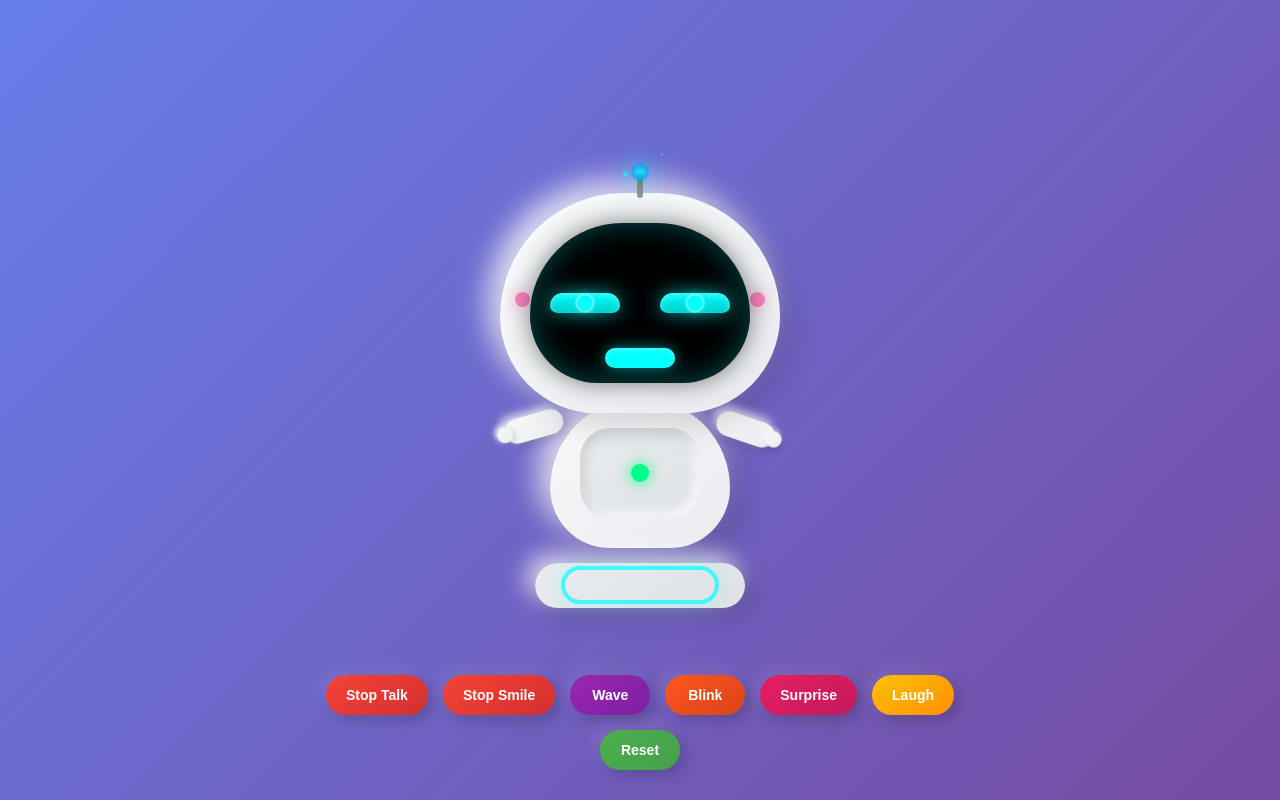
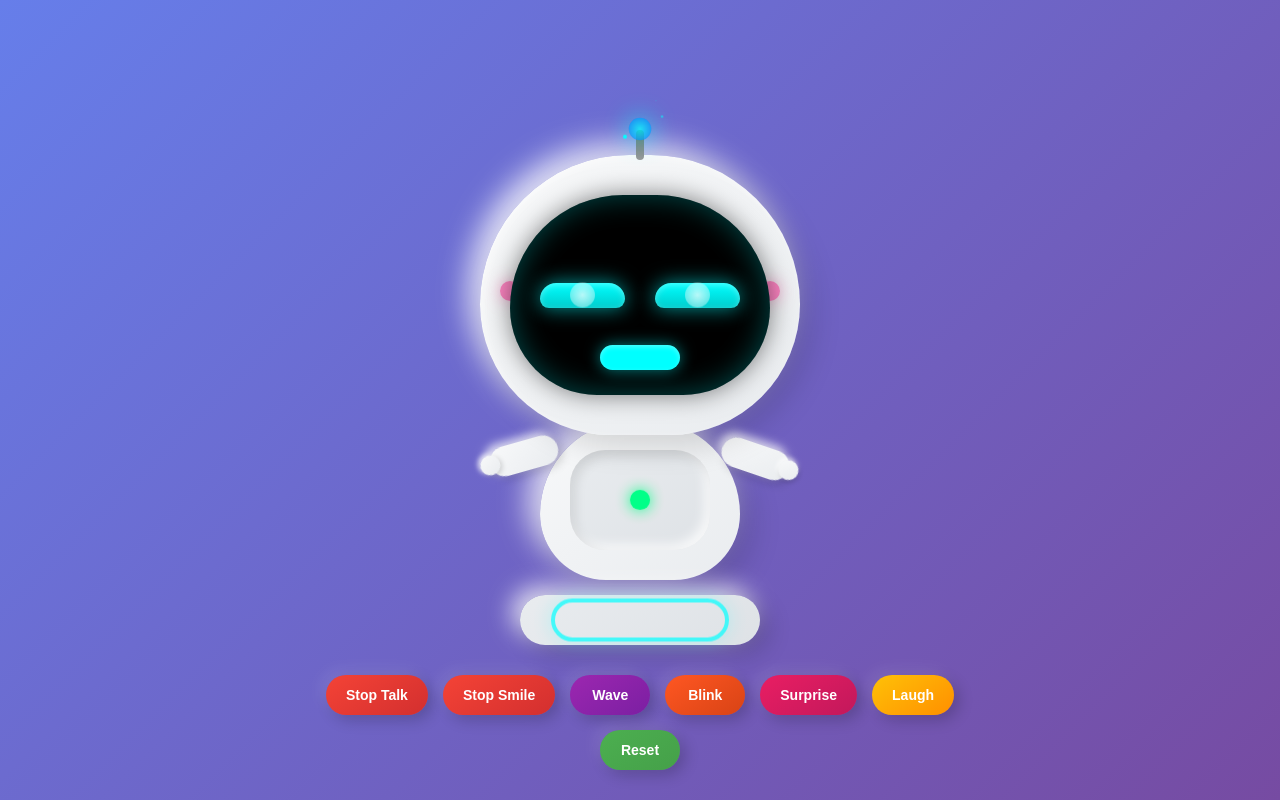
Before and after one commit to sbeeredd04/ComputerVision, a plain HTML site: page notebooks/tutorials/index.html in a window 1280 px wide. Both pictures are taken after a click on the button "Smile". Drawn offline with Linux system fonts and the light colour scheme.

Commit message:
style(tutorials): Adjust robot head and eye sizes

```diff
--- a/notebooks/tutorials/index.html
+++ b/notebooks/tutorials/index.html
@@ -32,10 +32,10 @@ animation: float 4s ease-in-out infinite;
 
 .robot-head {
 position: relative;
-width: 280px;
-height: 220px;
+width: 320px;
+height: 280px;
 background: linear-gradient(145deg, #f8f9fa, #e9ecef);
-border-radius: 140px 140px 110px 110px;
+border-radius: 160px 160px 140px 140px;
 box-shadow:
     12px 12px 30px rgba(0,0,0,0.15),
     -12px -12px 30px rgba(255,255,255,0.8),
@@ -50,10 +50,10 @@ margin-bottom: -15px;
 
 .face-screen {
 position: absolute;
-width: 220px;
-height: 160px;
+width: 260px;
+height: 200px;
 background: #000;
-border-radius: 110px 110px 80px 80px;
+border-radius: 130px 130px 100px 100px;
 display: flex;
 align-items: center;
 justify-content: center;
@@ -67,17 +67,17 @@ box-shadow:
 display: flex;
 align-items: center;
 justify-content: space-between;
-width: 180px;
+width: 200px;
 height: 100%;
 position: relative;
-gap: 20px;
+gap: 30px;
 }
 
 .eye {
-width: 70px;
-height: 40px;
+width: 90px;
+height: 50px;
 background: linear-gradient(180deg, #00ffff, #00cccc);
-border-radius: 35px;
+border-radius: 45px;
 position: relative;
 box-shadow:
     0 0 20px rgba(0,255,255,0.6),
@@ -91,27 +91,14 @@ justify-content: center;
 .eye::before {
 content: '';
 position: absolute;
-width: 20px;
-height: 20px;
+width: 25px;
+height: 25px;
 background: radial-gradient(circle, rgba(255,255,255,0.9), rgba(255,255,255,0.3));
 border-radius: 50%;
 top: 50%;
 left: 35%;
 transform: translateY(-50%);
 animation: eyeShine 2s ease-in-out infinite;
-}
-
-.eye::after {
-content: '';
-position: absolute;
-width: 15px;
-height: 15px;
-background: #00ffff;
-border-radius: 50%;
-top: 50%;
-left: 50%;
-transform: translate(-50%, -50%);
-box-shadow: 0 0 12px rgba(0,255,255,0.8);
 }
 
 @keyframes eyeShine {
@@ -125,44 +112,72 @@ animation: blinkAnimation 0.3s ease-in-out;
 
 @keyframes blinkAnimation {
 0%, 100% {
-    height: 40px;
+    height: 50px;
     transform: scaleY(1);
 }
 50% {
-    height: 3px;
+    height: 4px;
     transform: scaleY(0.1);
 }
 }
 
 .eye.happy {
-height: 20px;
-border-radius: 35px 35px 20px 20px;
+height: 25px;
+border-radius: 45px 45px 25px 25px;
 animation: happyEyes 0.5s ease-in-out;
 }
 
 @keyframes happyEyes {
 0% {
-    height: 40px;
-    border-radius: 35px;
+    height: 50px;
+    border-radius: 45px;
 }
 100% {
-    height: 20px;
-    border-radius: 35px 35px 20px 20px;
+    height: 25px;
+    border-radius: 45px 45px 25px 25px;
 }
+}
+
+.eye.surprised {
+height: 60px;
+border-radius: 45px;
+animation: surprisedEyes 0.3s ease-in-out;
+}
+
+@keyframes surprisedEyes {
+0% {
+    height: 50px;
+    transform: scale(1);
+}
+100% {
+    height: 60px;
+    transform: scale(1.1);
+}
+}
+
+.eye.laugh {
+height: 20px;
+border-radius: 45px 45px 20px 20px;
+animation: laughEyes 0.1s infinite;
+}
+
+@keyframes laughEyes {
+0%, 100% { transform: scaleY(1); }
+50% { transform: scaleY(0.8); }
 }
 
 .mouth-container {
 position: absolute;
-bottom: 15px;
+bottom: 25px;
 left: 50%;
 transform: translateX(-50%);
 }
 
 .mouth {
-width: 50px;
-height: 25px;
+width: 60px;
+height: 30px;
 background: #00ffff;
-border-radius: 25px;
+border-radius: 30px;
 position: relative;
 box-shadow:
     0 0 15px rgba(0,255,255,0.5),
@@ -180,99 +195,99 @@ animation: realisticTalk 0.8s infinite;
 @keyframes realisticTalk {
 /* Neutral/closed mouth */
 0% {
-    width: 50px;
-    height: 8px;
-    border-radius: 25px;
+    width: 60px;
+    height: 10px;
+    border-radius: 30px;
     background: #00ffff;
     transform: rotate(0deg);
 }
 /* 'A' sound - wide oval */
 12.5% {
-    width: 65px;
-    height: 35px;
+    width: 75px;
+    height: 40px;
     border-radius: 50%;
     background: #00ffff;
     transform: rotate(0deg);
 }
 /* 'E' sound - horizontal oval */
 25% {
-    width: 70px;
-    height: 20px;
-    border-radius: 35px;
+    width: 80px;
+    height: 25px;
+    border-radius: 40px;
     background: #00ffff;
     transform: rotate(0deg);
 }
 /* 'I' sound - narrow vertical oval */
 37.5% {
-    width: 30px;
-    height: 40px;
-    border-radius: 15px;
+    width: 35px;
+    height: 45px;
+    border-radius: 18px;
     background: #00ffff;
     transform: rotate(0deg);
 }
 /* 'O' sound - perfect circle */
 50% {
-    width: 45px;
-    height: 45px;
+    width: 50px;
+    height: 50px;
     border-radius: 50%;
     background: #00ffff;
     transform: rotate(0deg);
 }
 /* 'U' sound - small circle */
 62.5% {
-    width: 25px;
-    height: 25px;
+    width: 30px;
+    height: 30px;
     border-radius: 50%;
     background: #00ffff;
     transform: rotate(0deg);
 }
 /* Consonant - line shape */
 75% {
-    width: 60px;
-    height: 5px;
+    width: 70px;
+    height: 6px;
     border-radius: 3px;
     background: #00ffff;
     transform: rotate(0deg);
 }
 /* Crescent moon shape for 'M' sounds */
 87.5% {
-    width: 40px;
-    height: 20px;
-    border-radius: 20px 20px 40px 40px;
+    width: 45px;
+    height: 25px;
+    border-radius: 25px 25px 45px 45px;
     background: #00ffff;
     transform: rotate(0deg);
 }
 /* Back to neutral */
 100% {
-    width: 50px;
-    height: 8px;
-    border-radius: 25px;
+    width: 60px;
+    height: 10px;
+    border-radius: 30px;
     background: #00ffff;
     transform: rotate(0deg);
 }
 }
 
 .mouth.smile {
-width: 80px;
-height: 15px;
-border-radius: 40px 40px 80px 80px;
+width: 100px;
+height: 20px;
+border-radius: 50px 50px 100px 100px;
 background: linear-gradient(180deg, #00ffff, #00aaaa);
 animation: smileGlow 0.5s ease-in-out;
 transform: rotate(0deg);
 }
 
 .mouth.surprised {
-width: 35px;
-height: 50px;
+width: 40px;
+height: 60px;
 border-radius: 50%;
 background: #00ffff;
 animation: surpriseGlow 0.3s ease-in-out;
 }
 
 .mouth.laugh {
-width: 90px;
-height: 25px;
-border-radius: 45px 45px 90px 90px;
+width: 110px;
+height: 30px;
+border-radius: 55px 55px 110px 110px;
 background: linear-gradient(180deg, #00ffff, #00aaaa);
 animation: laughShake 0.1s infinite;
 }
@@ -283,17 +298,17 @@ animation: laughShake 0.1s infinite;
 }
 
 .mouth.whistle {
-width: 20px;
-height: 20px;
+width: 25px;
+height: 25px;
 border-radius: 50%;
 background: #00ffff;
 border: 3px solid #00aaaa;
 }
 
 .mouth.frown {
-width: 70px;
-height: 15px;
-border-radius: 80px 80px 35px 35px;
+width: 85px;
+height: 20px;
+border-radius: 100px 100px 40px 40px;
 background: #00ffff;
 transform: rotate(180deg);
 }
@@ -308,16 +323,11 @@ transform: rotate(180deg);
 50% { box-shadow: 0 0 30px rgba(0,255,255,0.9); }
 }
 
-@keyframes smileGlow {
-0%, 100% { box-shadow: 0 0 10px rgba(0,255,255,0.5); }
-50% { box-shadow: 0 0 25px rgba(0,255,255,0.8); }
-}
-
 .robot-body {
-width: 180px;
-height: 150px;
+width: 200px;
+height: 160px;
 background: linear-gradient(145deg, #f8f9fa, #e9ecef);
-border-radius: 90px 90px 60px 60px;
+border-radius: 100px 100px 70px 70px;
 position: relative;
 box-shadow:
     12px 12px 30px rgba(0,0,0,0.15),
@@ -328,10 +338,10 @@ justify-content: center;
 }
 
 .body-panel {
-width: 120px;
-height: 90px;
+width: 140px;
+height: 100px;
 background: linear-gradient(145deg, #e9ecef, #dee2e6);
-border-radius: 30px;
+border-radius: 35px;
 box-shadow:
     inset 5px 5px 12px rgba(0,0,0,0.1),
     inset -5px -5px 12px rgba(255,255,255,0.8);
@@ -341,8 +351,8 @@ justify-content: center;
 }
 
 .body-light {
-width: 18px;
-height: 18px;
+width: 20px;
+height: 20px;
 background: #00ff88;
 border-radius: 50%;
 box-shadow: 0 0 15px #00ff88;
@@ -356,11 +366,11 @@ animation: bodyLightPulse 2s ease-in-out infinite;
 
 .robot-arm {
 position: absolute;
-top: 20px;
-width: 60px;
-height: 25px;
+top: 25px;
+width: 70px;
+height: 30px;
 background: linear-gradient(145deg, #f8f9fa, #e9ecef);
-border-radius: 30px;
+border-radius: 35px;
 box-shadow:
     4px 4px 10px rgba(0,0,0,0.15),
     -4px -4px 10px rgba(255,255,255,0.8);
@@ -369,13 +379,13 @@ animation: armIdle 3s ease-in-out infinite;
 }
 
 .robot-arm.left {
-left: -45px;
+left: -50px;
 transform: rotate(-20deg);
 animation-delay: 0s;
 }
 
 .robot-arm.right {
-right: -45px;
+right: -50px;
 transform: rotate(20deg);
 animation-delay: 1s;
 }
@@ -414,11 +424,11 @@ animation-name: waveAnimationRight;
 
 .robot-hand {
 position: absolute;
-right: -8px;
+right: -10px;
 top: 50%;
 transform: translateY(-50%);
-width: 16px;
-height: 16px;
+width: 20px;
+height: 20px;
 background: linear-gradient(145deg, #f8f9fa, #e9ecef);
 border-radius: 50%;
 box-shadow:
@@ -427,15 +437,15 @@ box-shadow:
 }
 
 .robot-arm.left .robot-hand {
-left: -8px;
+left: -10px;
 right: auto;
 }
 
 .robot-base {
-width: 210px;
-height: 45px;
+width: 240px;
+height: 50px;
 background: linear-gradient(145deg, #e9ecef, #dee2e6);
-border-radius: 105px;
+border-radius: 120px;
 margin-top: 15px;
 box-shadow:
     8px 8px 25px rgba(0,0,0,0.2),
@@ -448,10 +458,10 @@ position: absolute;
 top: 50%;
 left: 50%;
 transform: translate(-50%, -50%);
-width: 150px;
-height: 30px;
+width: 170px;
+height: 35px;
 border: 4px solid #00ffff;
-border-radius: 75px;
+border-radius: 85px;
 box-shadow: 0 0 20px rgba(0,255,255,0.3);
 animation: baseRingGlow 2s ease-in-out infinite;
 }
@@ -463,23 +473,23 @@ animation: baseRingGlow 2s ease-in-out infinite;
 
 .antenna {
 position: absolute;
-top: -20px;
+top: -25px;
 left: 50%;
 transform: translateX(-50%);
-width: 6px;
-height: 25px;
+width: 8px;
+height: 30px;
 background: linear-gradient(180deg, #666, #999);
-border-radius: 3px;
+border-radius: 4px;
 }
 
 .antenna::after {
 content: '';
 position: absolute;
-top: -8px;
+top: -10px;
 left: 50%;
 transform: translateX(-50%);
-width: 14px;
-height: 14px;
+width: 18px;
+height: 18px;
 background: radial-gradient(circle, #00ffff, #0080ff);
 border-radius: 50%;
 box-shadow: 0 0 20px #00ffff;
@@ -547,8 +557,8 @@ background: linear-gradient(145deg, #FF5722, #D84315);
 
 .cheek-blush {
 position: absolute;
-width: 15px;
-height: 15px;
+width: 20px;
+height: 20px;
 background: rgba(255, 105, 180, 0);
 border-radius: 50%;
 transition: all 0.3s ease;
@@ -556,11 +566,11 @@ top: 45%;
 }
 
 .cheek-left {
-left: 15px;
+left: 20px;
 }
 
 .cheek-right {
-right: 15px;
+right: 20px;
 }
 
 .robot-head.happy .cheek-blush {
@@ -786,11 +796,9 @@ stopWaving() {
 surprise() {
     this.clearMouthClasses();
     this.mouth.classList.add('surprised');
+    this.leftEye.classList.add('surprised');
+    this.rightEye.classList.add('surprised');
     this.currentExpression = 'surprised';
-
-    // Add surprised eyes effect
-    this.leftEye.style.transform = 'scale(1.2)';
-    this.rightEye.style.transform = 'scale(1.2)';
 
     // Create surprise particles
     for (let i = 0; i < 3; i++) {
@@ -799,8 +807,8 @@ surprise() {
 
     // Reset after animation
     setTimeout(() => {
-        this.leftEye.style.transform = 'scale(1)';
-        this.rightEye.style.transform = 'scale(1)';
+        this.leftEye.classList.remove('surprised');
+        this.rightEye.classList.remove('surprised');
         if (this.currentExpression === 'surprised') {
             this.clearMouthClasses();
             this.currentExpression = 'neutral';
@@ -811,8 +819,8 @@ surprise() {
 laugh() {
     this.clearMouthClasses();
     this.mouth.classList.add('laugh');
-    this.leftEye.classList.add('happy');
-    this.rightEye.classList.add('happy');
+    this.leftEye.classList.add('laugh');
+    this.rightEye.classList.add('laugh');
     this.robotHead.classList.add('happy');
     this.currentExpression = 'laugh';
 
@@ -828,8 +836,8 @@ laugh() {
     // Reset after 3 seconds
     setTimeout(() => {
         this.robotHead.style.animation = '';
-        this.leftEye.classList.remove('happy');
-        this.rightEye.classList.remove('happy');
+        this.leftEye.classList.remove('laugh');
+        this.rightEye.classList.remove('laugh');
         this.robotHead.classList.remove('happy');
         if (this.currentExpression === 'laugh') {
             this.clearMouthClasses();
@@ -884,8 +892,9 @@ reset() {
     this.currentExpression = 'neutral';
 
     // Reset eyes
-    this.leftEye.style.transform = 'scale(1)';
-    this.rightEye.style.transform = 'scale(1)';
+    this.leftEye.classList.remove('happy', 'surprised', 'laugh');
+    this.rightEye.classList.remove('happy', 'surprised', 'laugh');
+    this.robotHead.classList.remove('happy');
     this.robotHead.style.animation = '';
 }
 
@@ -928,7 +937,8 @@ const deltaY = (e.clientY - centerY) / 30;
 
 const eyes = [leftEye, rightEye];
 eyes.forEach(eye => {
-    if (!eye.classList.contains('happy') && !eye.classList.contains('blink')) {
+    if (!eye.classList.contains('happy') && !eye.classList.contains('blink') &&
+        !eye.classList.contains('surprised') && !eye.classList.contains('laugh')) {
         const maxMove = 8;
         const moveX = Math.max(-maxMove, Math.min(maxMove, deltaX));
         const moveY = Math.max(-maxMove, Math.min(maxMove, deltaY));
```
